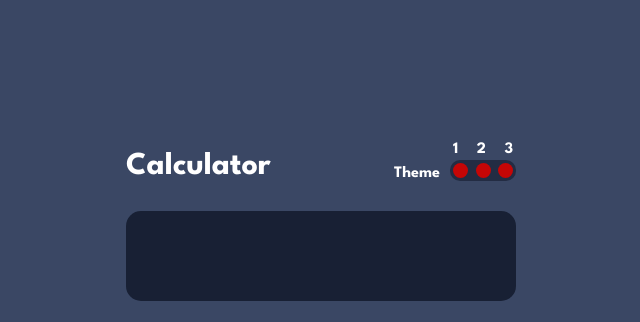
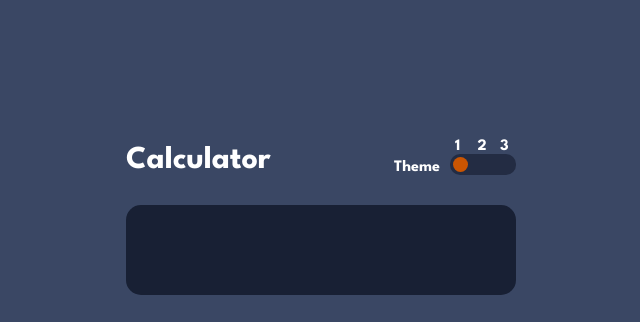
Before and after one commit to Chaibouu/CalculatriceApp, a plain HTML site: page index.html in a window 1280 px wide. Shown: the top 322 px of the page, without its empty margins (319-959 px from the left). Drawn offline with Linux system fonts and the light colour scheme.

Commit message:
add calculatrice

```diff
--- a/index.html
+++ b/index.html
@@ -20,9 +20,9 @@
                         <span class="btn33">3</span>
                     </div>
                     <div class="bascule bascule1">
-                        <div class="btn1 btn11"></div>
-                        <div class="btn2 btn22"></div>
-                        <div class="btn3 btn33"></div>
+                        <div class="btn1"></div>
+                        <div class="btn2"></div>
+                        <div class="btn3"></div>
                     </div>
                 </div>
             </div>
--- a/index.js
+++ b/index.js
@@ -15,10 +15,15 @@ let tchcolor = document.querySelectorAll('.tchcolor');
 let tete = document.querySelector('.tete');
 let conteneur = document.querySelector('.conteneur');
 let bascule = document.querySelector('.bascule');
+let btn1 = document.querySelector('.btn1');
+let btn2 = document.querySelector('.btn2');
+let btn3 = document.querySelector('.btn3');
 
 let a =0;
 let b =0;
 let operateur;
+
+btn1.style.visibility = "visible";
 
 // Récupérer les entrer le l'écran
 for (let i = 0; i < touche.length; i++) {
@@ -95,6 +100,9 @@ egal.addEventListener('click', ()=>{
 
 themeun.forEach(element => {
         element.addEventListener('click', ()=>{
+            btn1.style.visibility = "visible";
+            btn2.style.visibility = "hidden";
+            btn3.style.visibility = "hidden";
             body.setAttribute('class', 'corps1');
             tete.classList.remove('tete2');
             tete.classList.remove('tete3');
@@ -126,6 +134,9 @@ themeun.forEach(element => {
 })
 themedeux.forEach(element => {
         element.addEventListener('click', ()=>{
+            btn1.style.visibility = "hidden";
+            btn2.style.visibility = "visible";
+            btn3.style.visibility = "hidden";
             body.setAttribute('class', 'corps2');
             tete.classList.remove('tete1');
             tete.classList.remove('tete3');
@@ -157,6 +168,9 @@ themedeux.forEach(element => {
 })
 themetrois.forEach(element => {
         element.addEventListener('click', ()=>{
+            btn1.style.visibility = "hidden";
+            btn2.style.visibility = "hidden";
+            btn3.style.visibility = "visible";
             body.setAttribute('class', 'corps3');
             tete.classList.remove('tete1');
             tete.classList.remove('tete2');
--- a/style.css
+++ b/style.css
@@ -41,11 +41,26 @@ body{
     align-items: center;
     margin-left: 10px;
 }
+.btnTheme{
+    position:relative;
+}
+.nomBascule{
+    position:absolute;
+    bottom:3px;
+    left: 2px;
+}
 .btn1, .btn2, .btn3{
     width: 15px;
     height: 15px;
     border-radius: 50%;
-    background-color: rgb(197, 6, 6);
+    background-color: hsl(25, 98%, 40%);
+    cursor: pointer;
+    visibility: hidden;
+}
+.btn11, .btn22, .btn33{
+    cursor: pointer;
+    height: 30px;
+    width: 15px;
 }
 .entrer{
     width : 100%;
@@ -70,7 +85,6 @@ body{
 }
 
 .reset, .egal{
-    background: red;
     grid-column: span 2;
     width: 170px;
 }
@@ -167,3 +181,6 @@ body{
     box-shadow: 0px 3px hsl(177, 92%, 70%);
     color: hsl(0, 0%, 100%);;
 }
+.btn3{
+    background-color: hsl(176, 100%, 44%);
+}
```
